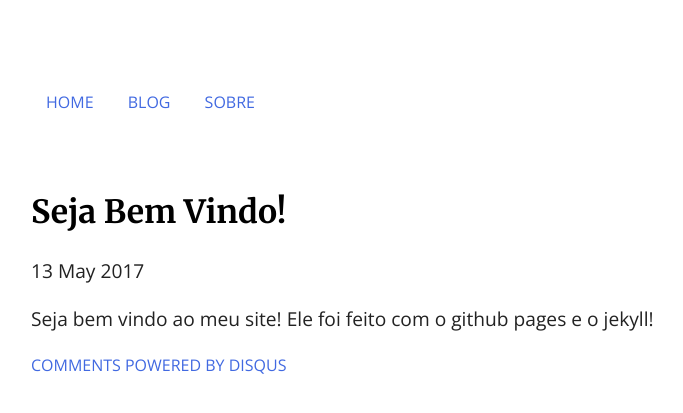
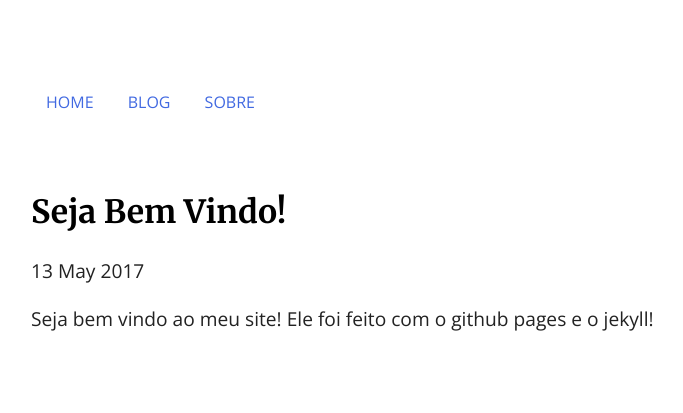
Before and after one commit to tassan/tassan.github.io, a Jekyll site: the page built from _posts/2017-05-13-bem-vindo.md, in a window 1280 px wide. Shown: the top 413 px of the page, without its empty margins (209-892 px from the left). Built offline with Jekyll 4.4.1, drawn with Linux system fonts in a browser that asks for light colours; nearby versions of some CDN libraries; comment, search, counter and statistics services are not loaded; part of the change alters nothing that is shown.

Commit message:
Update DISQUS.html

```diff
--- a/_includes/DISQUS.html
+++ b/_includes/DISQUS.html
@@ -1,13 +1,20 @@
 <div id="disqus_thread"></div>
-    <script type="text/javascript">
-        /* * * CONFIGURATION VARIABLES: EDIT BEFORE PASTING INTO YOUR WEBPAGE * * */
-        var disqus_shortname = 'ftassan'; // required: replace example with your forum shortname
-        /* * * DON'T EDIT BELOW THIS LINE * * */
-        (function() {
-            var dsq = document.createElement('script'); dsq.type = 'text/javascript'; dsq.async = true;
-            dsq.src = '//' + disqus_shortname + '.disqus.com/embed.js';
-            (document.getElementsByTagName('head')[0] || document.getElementsByTagName('body')[0]).appendChild(dsq);
-        })();
-    </script>
-    <noscript>Please enable JavaScript to view the <a href="http://disqus.com/?ref_noscript">comments powered by Disqus.</a></noscript>
-    <a href="http://disqus.com" class="dsq-brlink">comments powered by <span class="logo-disqus">Disqus</span></a>
+<script>
+
+/**
+*  RECOMMENDED CONFIGURATION VARIABLES: EDIT AND UNCOMMENT THE SECTION BELOW TO INSERT DYNAMIC VALUES FROM YOUR PLATFORM OR CMS.
+*  LEARN WHY DEFINING THESE VARIABLES IS IMPORTANT: https://disqus.com/admin/universalcode/#configuration-variables*/
+/*
+var disqus_config = function () {
+this.page.url = PAGE_URL;  // Replace PAGE_URL with your page's canonical URL variable
+this.page.identifier = PAGE_IDENTIFIER; // Replace PAGE_IDENTIFIER with your page's unique identifier variable
+};
+*/
+(function() { // DON'T EDIT BELOW THIS LINE
+var d = document, s = d.createElement('script');
+s.src = 'https://tassan-me.disqus.com/embed.js';
+s.setAttribute('data-timestamp', +new Date());
+(d.head || d.body).appendChild(s);
+})();
+</script>
+<noscript>Please enable JavaScript to view the <a href="https://disqus.com/?ref_noscript">comments powered by Disqus.</a></noscript>
```
